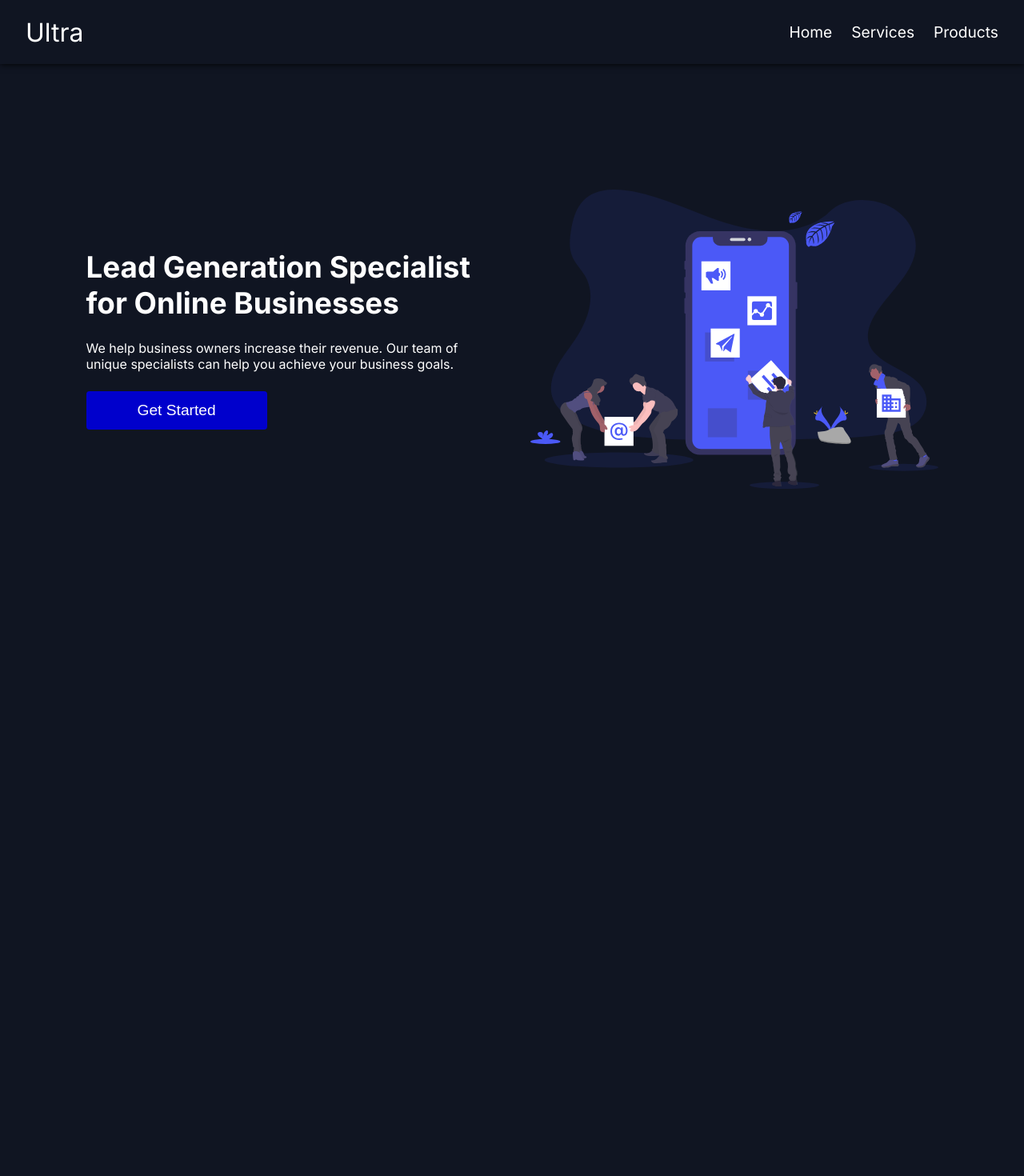
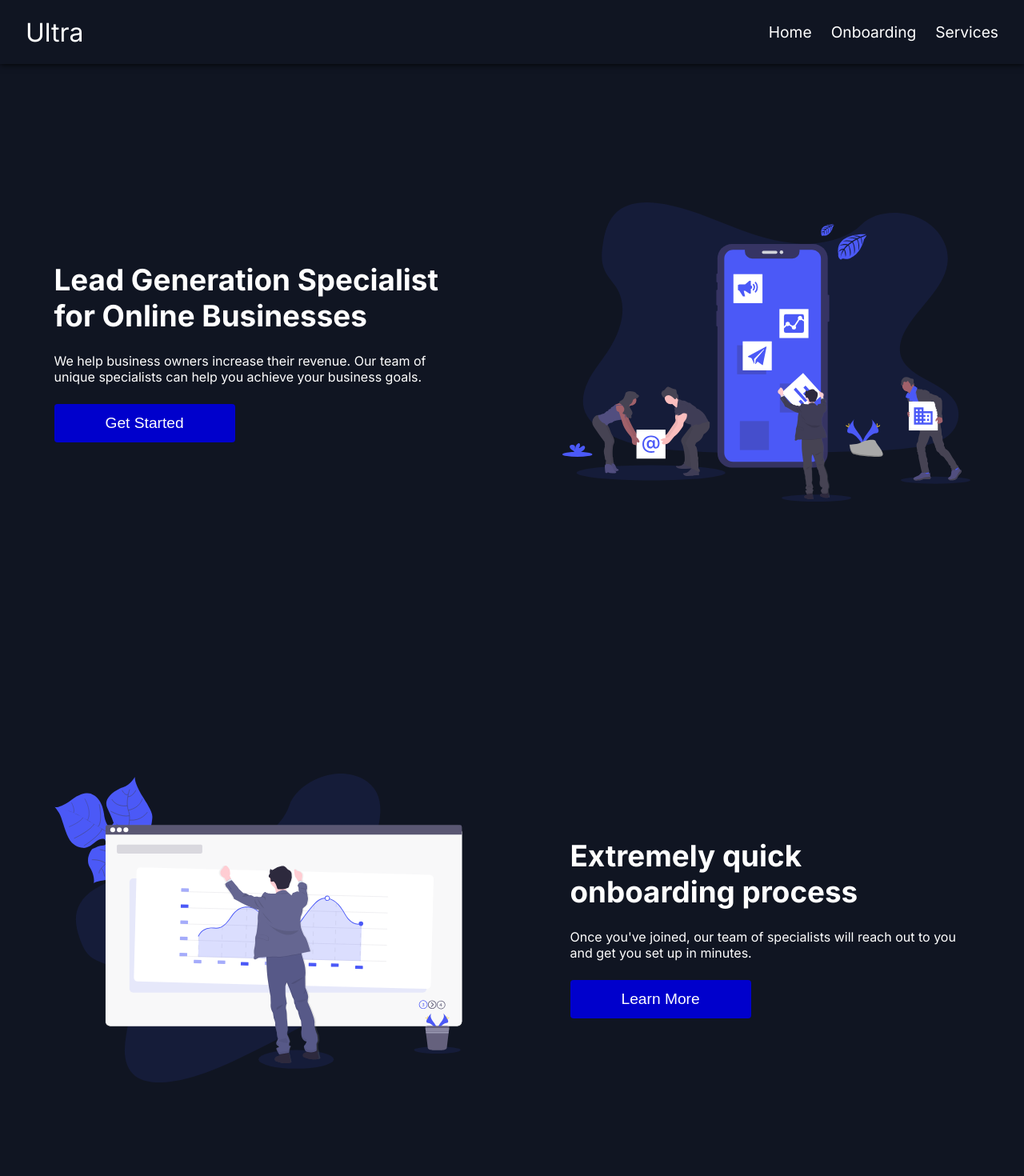
Before and after one commit to Arseniyboss/ultra, a Next.js app: page / in a window 1280 px wide. Shown: the top 1470 px of the page at 80% size. Before the commit the page ends 800 px from the top, so only its background shows below. Built offline with nearby package versions, Linux system fonts and the light colour scheme.

Commit message:
add remaining page sections

```diff
--- a/src/app/globals.css
+++ b/src/app/globals.css
@@ -10,6 +10,11 @@
   --spacing: 2rem;
   --box-shadow: 0 0 0.5rem rgba(0, 0, 0, 1);
   --header-height: 80px;
+}
+
+html {
+  scroll-padding-top: var(--header-height);
+  scroll-behavior: smooth;
 }
 
 body {
--- a/src/app/page.tsx
+++ b/src/app/page.tsx
@@ -1,19 +1,10 @@
-import { Container, InfoSection, Button, HeroImage } from './styles'
+import PageSection from '@components/page-section/PageSection'
+import pageSections from '@data/pageSections'
 
 const Home = () => {
-  return (
-    <Container>
-      <InfoSection>
-        <h1>Lead Generation Specialist for Online Businesses</h1>
-        <p>
-          We help business owners increase their revenue. Our team of unique
-          specialists can help you achieve your business goals.
-        </p>
-        <Button>Get Started</Button>
-      </InfoSection>
-      <HeroImage src='/hero.svg' alt='' height={375} width={510} priority />
-    </Container>
-  )
+  return pageSections.map((section) => (
+    <PageSection key={section.id} {...section} />
+  ))
 }
 
 export default Home
--- a/src/components/header/Header.tsx
+++ b/src/components/header/Header.tsx
@@ -1,6 +1,5 @@
 'use client'
 
-import Link from 'next/link'
 import { useState } from 'react'
 import { FaTimes, FaBars } from 'react-icons/fa'
 import { Container, HeaderLogo, HeaderIconContainer, NavLinks } from './styles'
@@ -20,25 +19,31 @@ const Header = () => {
       <HeaderLogo>Ultra</HeaderLogo>
       <HeaderIconContainer
         onClick={isMobileNavbarOpen ? closeMobileNav : openMobileNav}
+        aria-expanded={isMobileNavbarOpen}
+        aria-label={
+          isMobileNavbarOpen
+            ? 'close mobile navigation'
+            : 'open mobile navigation'
+        }
       >
         {isMobileNavbarOpen ? <FaTimes /> : <FaBars />}
       </HeaderIconContainer>
       <nav>
         <NavLinks $isMobileNavbarOpen={isMobileNavbarOpen}>
           <li>
-            <Link href='/' onClick={closeMobileNav}>
+            <a href='#home' onClick={closeMobileNav}>
               Home
-            </Link>
+            </a>
           </li>
           <li>
-            <Link href='/services' onClick={closeMobileNav}>
-              Services
-            </Link>
+            <a href='#onboarding' onClick={closeMobileNav}>
+              Onboarding
+            </a>
           </li>
           <li>
-            <Link href='/products' onClick={closeMobileNav}>
-              Products
-            </Link>
+            <a href='#services' onClick={closeMobileNav}>
+              Services
+            </a>
           </li>
         </NavLinks>
       </nav>
--- /dev/null
+++ b/src/components/page-section/PageSection.tsx
@@ -0,0 +1,28 @@
+import { Container, InfoSection, Button, HeroImage } from './styles'
+
+const PageSection = ({
+  id,
+  heading,
+  description,
+  buttonLabel,
+  img,
+}: PageSection) => {
+  return (
+    <Container id={id}>
+      <InfoSection aria-label={`${id} section`}>
+        <h1>{heading}</h1>
+        <p>{description}</p>
+        <Button>{buttonLabel}</Button>
+      </InfoSection>
+      <HeroImage
+        src={img.src}
+        alt=''
+        width={img.width}
+        height={img.height}
+        priority
+      />
+    </Container>
+  )
+}
+
+export default PageSection
--- a/src/app/styles.tsx
+++ b/src/components/page-section/styles.tsx
@@ -5,14 +5,13 @@ import Image from 'next/image'
 import { breakpoints } from '@breakpoints'
 
 export const Container = styled.div`
+  min-height: calc(100vh - (var(--header-height)));
   display: flex;
   justify-content: space-around;
   align-items: center;
-  flex: inherit;
-  padding: 0 5rem;
 
   @media screen and (max-width: ${breakpoints.home}) {
-    flex: initial;
+    min-height: initial;
     flex-direction: column;
     gap: var(--spacing);
     padding: var(--spacing);
--- /dev/null
+++ b/src/data/pageSections.ts
@@ -0,0 +1,40 @@
+const pageSections: PageSection[] = [
+  {
+    id: 'home',
+    heading: 'Lead Generation Specialist for Online Businesses',
+    description:
+      'We help business owners increase their revenue. Our team of unique specialists can help you achieve your business goals.',
+    buttonLabel: 'Get Started',
+    img: {
+      src: '/hero.svg',
+      width: 510,
+      height: 375,
+    },
+  },
+  {
+    id: 'onboarding',
+    heading: 'Extremely quick onboarding process',
+    description:
+      "Once you've joined, our team of specialists will reach out to you and get you set up in minutes.",
+    buttonLabel: 'Learn More',
+    img: {
+      src: '/graph.svg',
+      width: 510,
+      height: 387,
+    },
+  },
+  {
+    id: 'services',
+    heading: 'All your data is stored on our secure server',
+    description:
+      'You will never have to worry about your information getting leaked. Our team of security experts will ensure your records are kept safe.',
+    buttonLabel: 'Sign Up',
+    img: {
+      src: '/vault.svg',
+      width: 510,
+      height: 295,
+    },
+  },
+]
+
+export default pageSections
--- a/src/styles/globals.tsx
+++ b/src/styles/globals.tsx
@@ -1,5 +1,6 @@
 'use client'
 
+import { breakpoints } from '@breakpoints'
 import styled from 'styled-components'
 
 export const Container = styled.main`
@@ -7,6 +8,16 @@ export const Container = styled.main`
   display: flex;
   flex-direction: column;
   padding-bottom: var(--spacing);
+
+  > :nth-child(even) {
+    flex-direction: row-reverse;
+  }
+
+  @media screen and (max-width: ${breakpoints.home}) {
+    > :nth-child(even) {
+      flex-direction: column;
+    }
+  }
 `
 
 export const InvisibleButton = styled.button`
```
Also changed, not shown: src/types.ts (added, +13 -0 lines), public/graph.svg (added), public/vault.svg (added).
